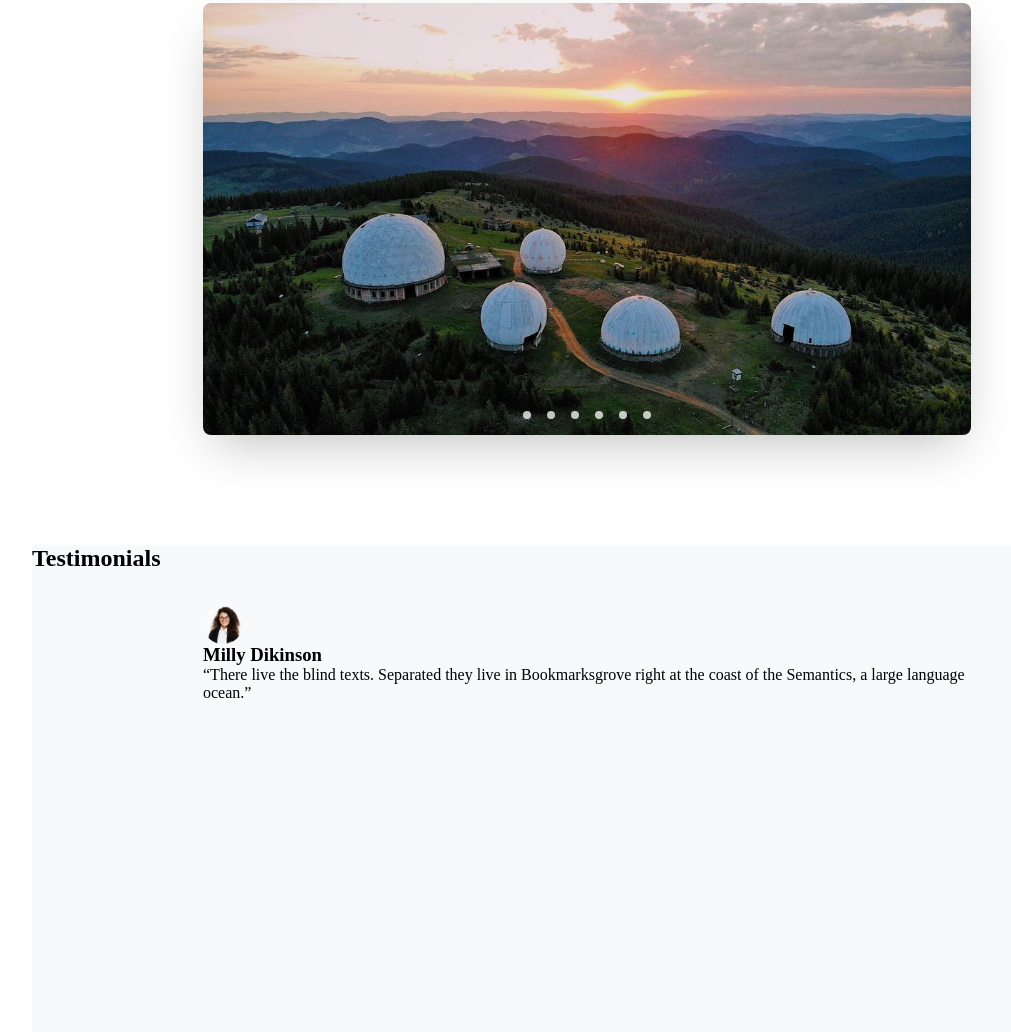
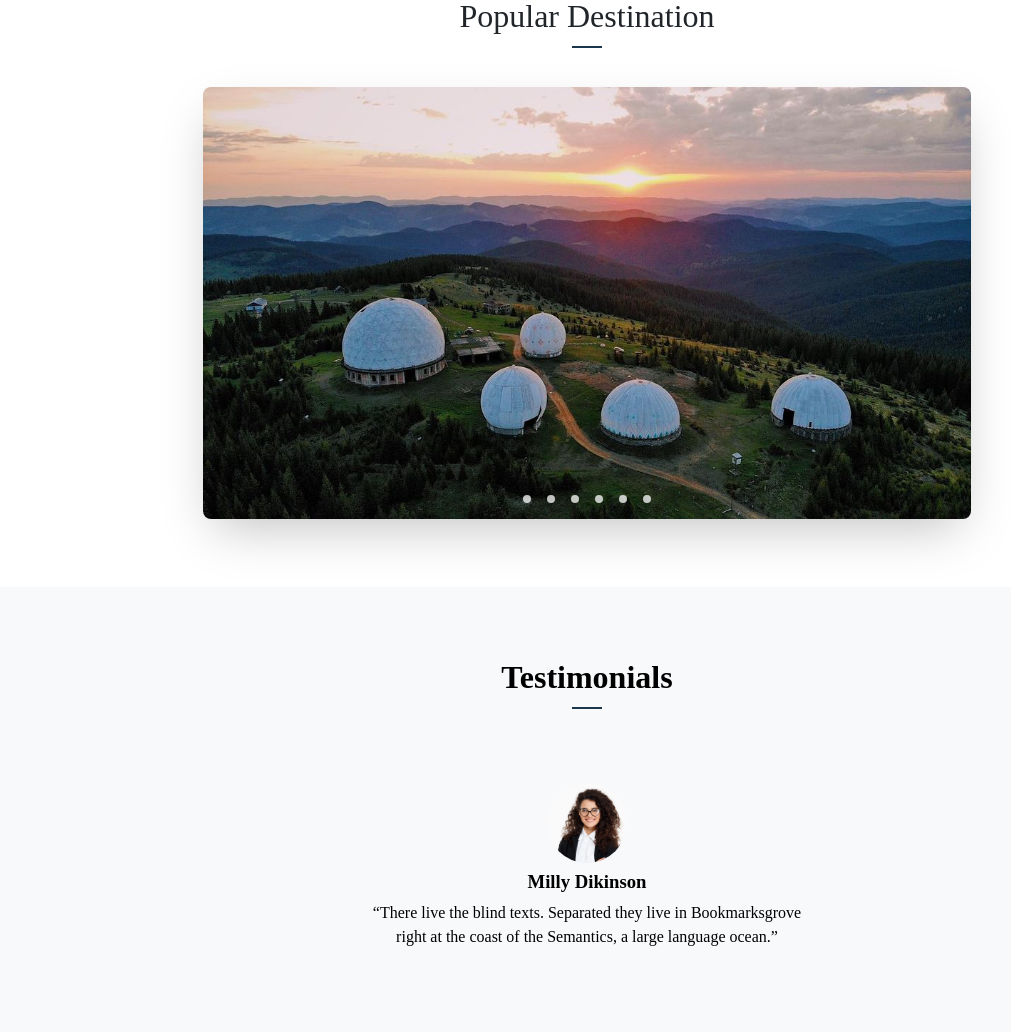
Before and after one commit to innakova/travel-site, a plain HTML site: page index.html in a window 1280 px wide. Shown: the part 1768-2800 px from the top of the page, without its empty margins (53-1064 px from the left). Drawn offline with Linux system fonts and the light colour scheme.

Commit message:
finished slider response info

```diff
--- a/index.html
+++ b/index.html
@@ -190,8 +190,10 @@
                     </div>
                 </section>
             </div>
+        </section>
+    </div>
     <div class="external-wrapper external-wrapper-grey">
-                <div class="inner-wrapper">
+        <div class="inner-wrapper inner-wrapper-persons">
             <h2>Testimonials</h2>
             <div class="testimonials">
                 <div class="slider-testimonials">
@@ -221,8 +223,5 @@
             </div>
         </div>
     </div>
-
-        </section>
-    </div>
 </body>
 </html>
--- a/style.css
+++ b/style.css
@@ -12,6 +12,7 @@
 .inner-wrapper {
     margin: 0 auto;
     max-width: 1110px;
+    position:relative;
 }
 
 .external-wrapper {
@@ -190,12 +191,12 @@ h1 {
 
 }
 
-.services-header h2::after {
+.services-header h2::before {
     display: block;
     content: "";
     width: 30px;
     height: 2px;
-    position: absolute;
+    position: relative;
     left: 50%;
     top: 50px;
     background-color: #1A374D;
@@ -285,7 +286,7 @@ h1 {
     color: rgb(33, 37, 41);
     text-align: center;
 }
-.pop-destination h2::before {
+/* .pop-destination h2::before {
     display: block;
     content: "";
     width: 30px;
@@ -295,7 +296,7 @@ h1 {
     top: 50px;
     background-color: #1A374D;
     transform: translateX(-50%);
-}
+} */
 
 .counter-line {
     display: flex;
@@ -473,8 +474,33 @@ h1 {
     z-index: 2;
 }
 
+
+
+.inner-wrapper h2{
+    /* position: relative; */
+    font-size: 32px;
+    padding: 20px;
+    text-align: center;
+}
+
+
+.inner-wrapper h2::before {
+    display: block;
+    content: "";
+    width: 30px;
+    height: 2px;
+    position: relative;
+    left: 50%;
+    top: 50px;
+    background-color: #1A374D;
+    transform: translateX(-50%);
+}
+
+.inner-wrapper-persons{
+    padding: 50px 0 100px 0;
+}
+
 .testimonials {
-    padding: 2rem;
     position: relative;
 }
 
@@ -482,47 +508,57 @@ h1 {
     position: relative;
     max-width: 48rem;
     margin: 0 auto;
+    display: flex;
+    justify-content: center;
 }
 
 .slider-response {
     display: flex;
-    aspect-ratio: 16/9;
+    /* aspect-ratio: 16/9; */
     overflow: hidden;
     scroll-snap-type: x mandatory;
     scroll-behavior: smooth;
-
-    border-radius:  0.5rem;
+    height: 300px;
+    width: 450px;
+    text-align: center;
 }
 
 .response {
-    display: flex;
     flex-direction: column;
     flex: 1 0 100%;
     scroll-snap-align: center;
     background-position: center;
-    border-color: aliceblue;
-    /* object-fit: cover;
+    border-color: rgb(94, 156, 209);
+    object-fit: cover;
     position: relative;
     display: flex;
     justify-content: center;
     background-size: cover;
-    transition: transform 0.3s ease; */
+    align-items: center;
+    transition: transform 0.3s ease;
+    line-height: 2;
 }
 
 .response img {
-    height: 40px;
-    width: 40px;
+    height: 80px;
+    width: 80px;
     border-radius: 50%;
+}
+
+.response p {
+    line-height: 1.5;
 }
 
 
 .response-slider-nav {
     display: flex;
-    position: fixed;
+    position: absolute;
     bottom: -0.75rem;
     left: 50%;
     transform: translateX(-50%);
     z-index: 1;
+    color: #1A374D;
+    bottom: 30px;
 }
 
 .response-slider-nav a{
@@ -532,6 +568,7 @@ h1 {
     display: flex;
     justify-content: center;
     align-items: center;
+    color: #1A374D;
 
 }
 
@@ -539,7 +576,7 @@ h1 {
     width: 0.5rem;
     height: 0.5rem;
     border-radius: 50%;
-    background-color: white;
+    background-color: rgb(182, 182, 182);
     opacity: 0.75;
     transition: opacity ease 250ms;
 }
```
Lines whose indentation alone changed are shown as unchanged.
